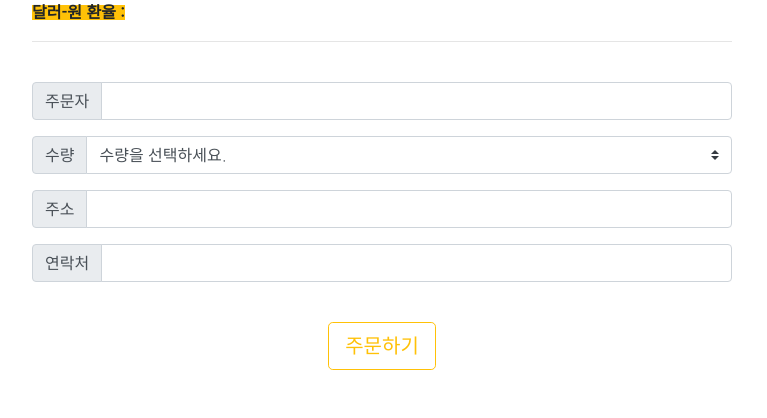
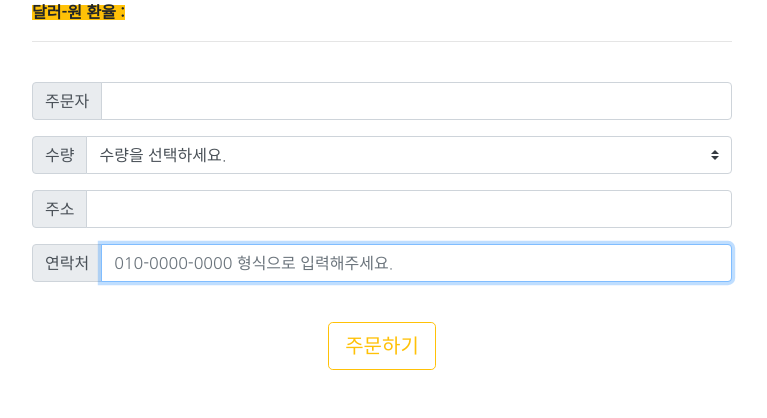
Before and after one commit to yeongkyung/choyeongkyung-sparta, a Flask app: page / in a window 1280 px wide. Shown: the part 705-1123 px from the top of the page, without its empty margins (258-1025 px from the left). Run offline with Flask 2, Linux system fonts and the light colour scheme; data that the repository does not hold is empty; some libraries are stand-ins or nearby versions.

Commit message:
Update order.html
연락처 유효성 검사 추가

```diff
--- a/homework/kakao_order/templates/order.html
+++ b/homework/kakao_order/templates/order.html
@@ -58,6 +58,7 @@
       let quantity = $('#quantity option:selected').val()
       let address = $('#address').val()
       let phonenumber = $('#phonenumber').val()
+      var regPhone = /(010)[-](\d{3}|\d{4})[-](\d{4}$)/g;
       if (name == '') {
         alert('주문자 성함을 입력해주세요.')
         return
@@ -74,12 +75,16 @@
         alert('연락처를 입력해주세요.')
         return
       }
+      else if(!regPhone.test(phonenumber)){
+        alert('형식에 맞게 입력해주세요. \n 예) 010-0000-0000')
+        return
+      }
 
-    // 주문정보 저장하기
+      // 주문정보 저장하기
       $.ajax({
         type: 'POST',
         url: '/order',
-        data: {name_give: name, quantity_give: quantity, address_give: address, phonenumber_give: phonenumber},
+        data: { name_give: name, quantity_give: quantity, address_give: address, phonenumber_give: phonenumber },
         success: function (response) {
           if (response['result'] == 'success') {
             alert(response['msg']);
@@ -143,7 +148,7 @@
 <body>
   <div class="productPage">
     <div>
-      <img src="{{ url_for('static', filename='kakao.jpg') }}" class="img-fluid" alt="Responsive image"/>
+      <img src="{{ url_for('static', filename='kakao.jpg') }}" class="img-fluid" alt="Responsive image" />
     </div>
     <div>
       <div class="title">
@@ -195,8 +200,8 @@
         <div class="input-group-prepend">
           <span class="input-group-text" id="inputGroup-sizing-default">연락처</span>
         </div>
-        <input type="text" class="form-control" id="phonenumber" aria-label="Default"
-          aria-describedby="inputGroup-sizing-default">
+        <input type="tel" pattern="(010)-\d{3,4}-\d{4}" autofocus placeholder="010-0000-0000 형식으로 입력해주세요."
+          class="form-control" id="phonenumber" aria-label="Default" aria-describedby="inputGroup-sizing-default">
       </div>
     </div>
     <br>
```
